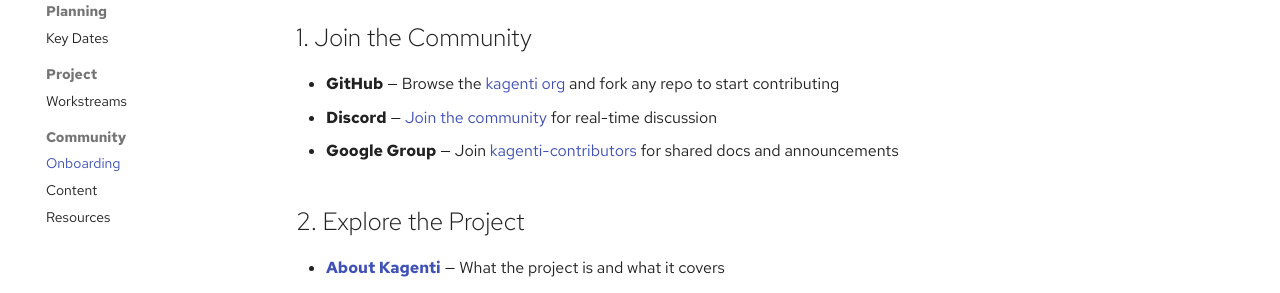
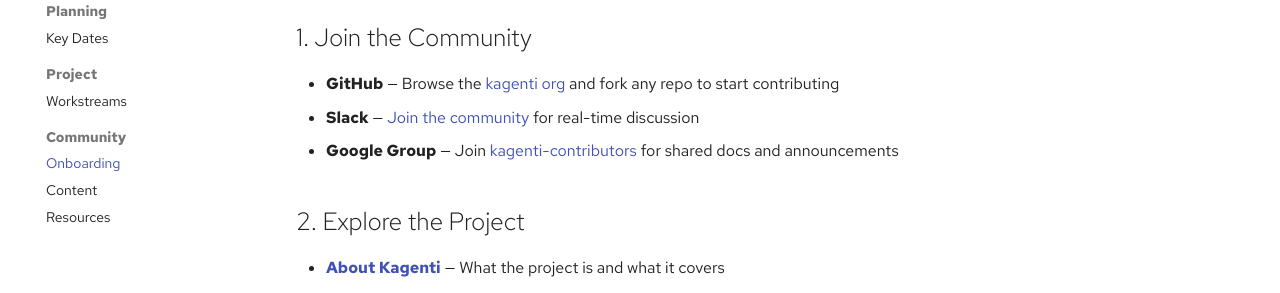
Before and after one commit to kagenti/ecosystem-guide, an MkDocs documentation site: the page built from content/onboarding.md, in a window 1280 px wide. Shown: the part 225-518 px from the top of the page. Built offline with MkDocs 1.6.1 and Material for MkDocs 9.7.7, drawn with Linux system fonts in a browser that asks for light colours; some web fonts are replaced.

Commit message:
docs: updates

```diff
--- a/content/onboarding.md
+++ b/content/onboarding.md
@@ -5,7 +5,7 @@
 ## 1. Join the Community
 
 - **GitHub** — Browse the [kagenti org](https://github.com/kagenti/) and fork any repo to start contributing
-- **Discord** — [Join the community](https://discord.gg/aJ92dNDzqB) for real-time discussion
+- **Slack** — [Join the community](https://ibm.biz/kagenti-slack) for real-time discussion
 - **Google Group** — Join [kagenti-contributors](https://groups.google.com/g/kagenti-contributors) for shared docs and announcements
 
 ## 2. Explore the Project
--- a/docs/onboarding/index.html
+++ b/docs/onboarding/index.html
@@ -822,7 +822,7 @@
 <h2 id="1-join-the-community">1. Join the Community<a class="headerlink" href="#1-join-the-community" title="Permanent link">&para;</a></h2>
 <ul>
 <li><strong>GitHub</strong> — Browse the <a href="https://github.com/kagenti/">kagenti org</a> and fork any repo to start contributing</li>
-<li><strong>Discord</strong> — <a href="https://discord.gg/aJ92dNDzqB">Join the community</a> for real-time discussion</li>
+<li><strong>Slack</strong> — <a href="https://ibm.biz/kagenti-slack">Join the community</a> for real-time discussion</li>
 <li><strong>Google Group</strong> — Join <a href="https://groups.google.com/g/kagenti-contributors">kagenti-contributors</a> for shared docs and announcements</li>
 </ul>
 <h2 id="2-explore-the-project">2. Explore the Project<a class="headerlink" href="#2-explore-the-project" title="Permanent link">&para;</a></h2>
--- a/docs/resources/index.html
+++ b/docs/resources/index.html
@@ -730,8 +730,8 @@
 <td><a href="https://medium.com/kagenti-the-agentic-platform">Medium</a></td>
 </tr>
 <tr>
-<td>Discord</td>
-<td><a href="https://discord.gg/aJ92dNDzqB">Join the community</a></td>
+<td>Slack</td>
+<td><a href="https://ibm.biz/kagenti-slack">Join the community</a></td>
 </tr>
 <tr>
 <td>Google Group</td>
```
Also changed, not shown: content/resources.md (+1 -1 lines), docs/search/search_index.json (+1 -1 lines).
